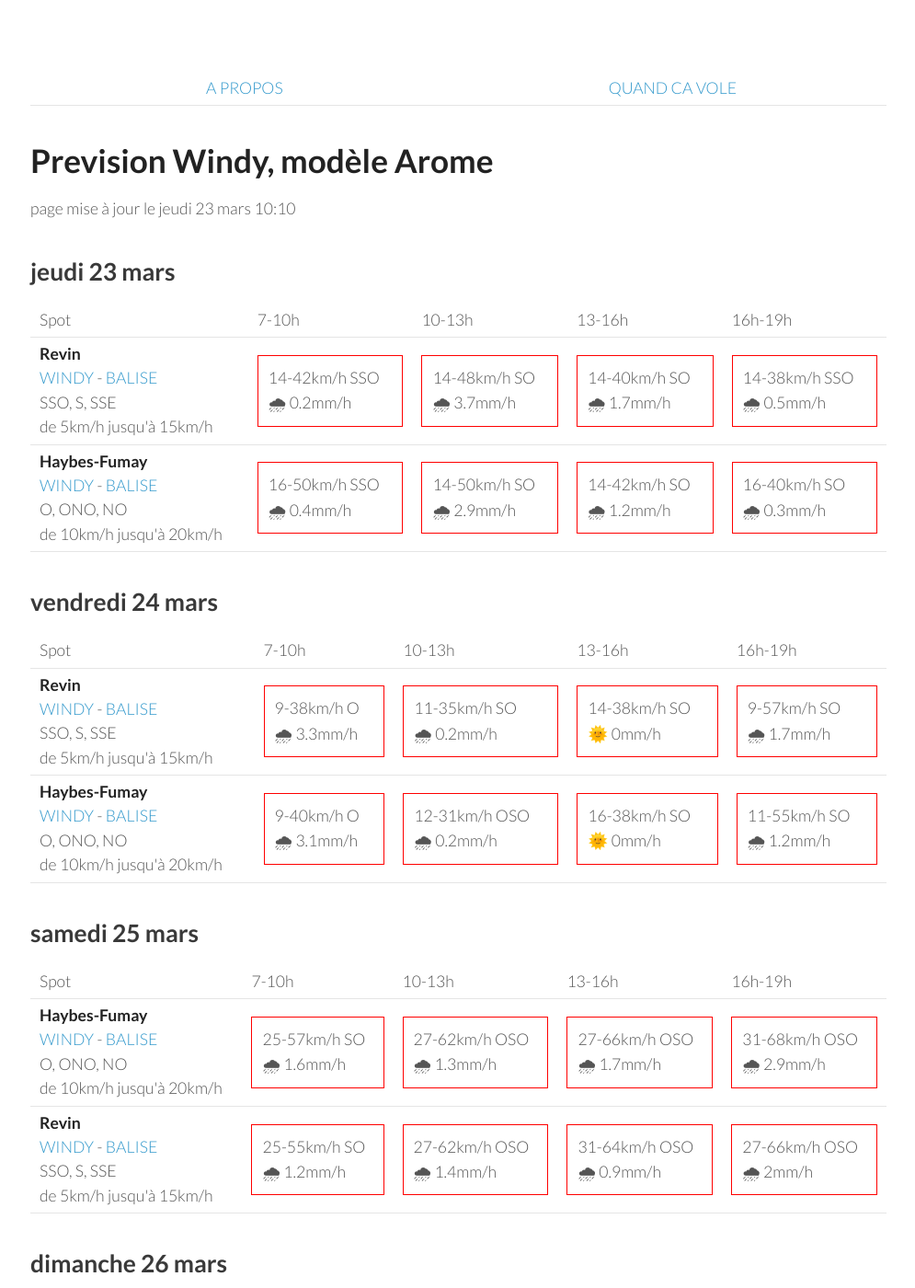
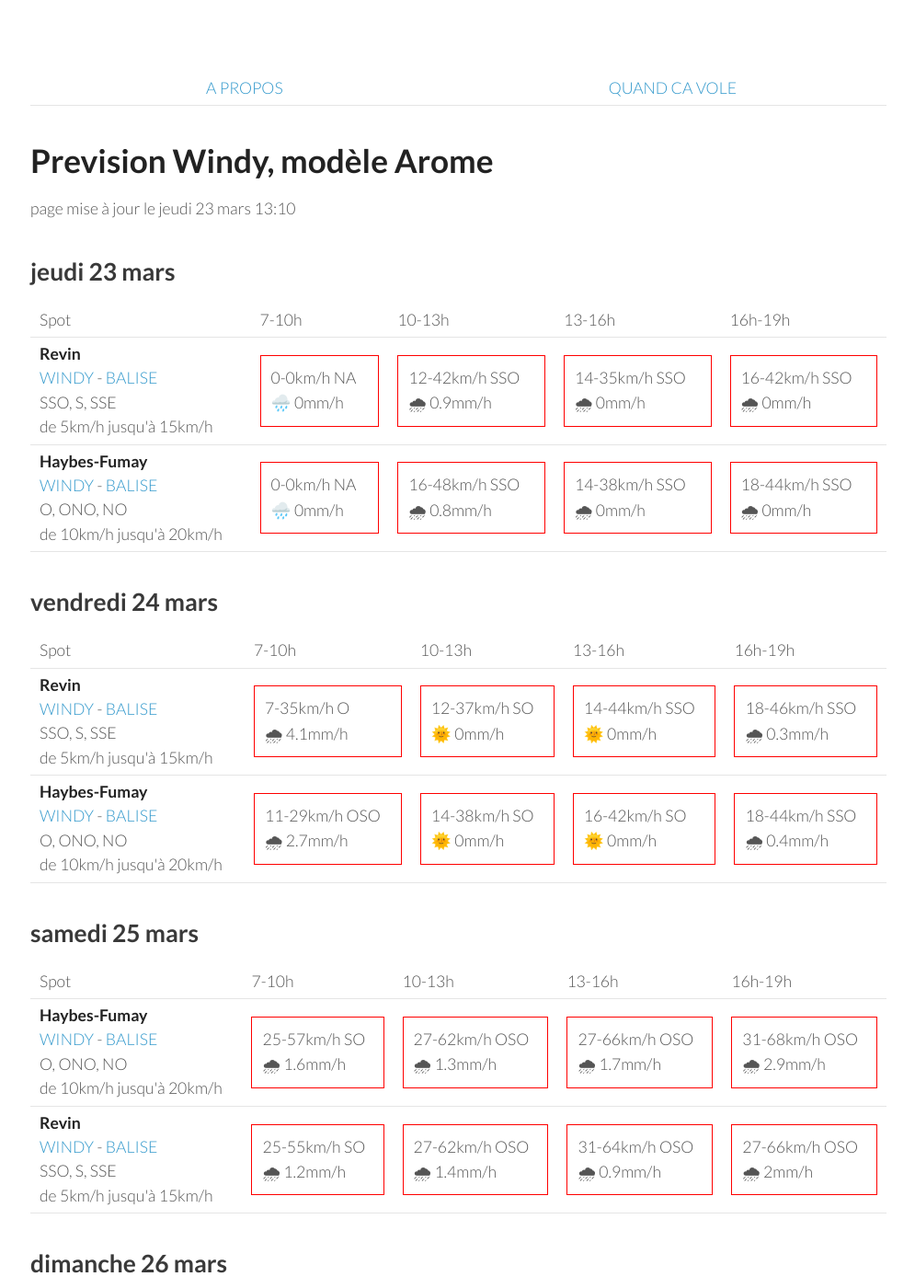
Before and after one commit to parapente-dans-le-nord/parapente-dans-le-nord.github.io, a Jekyll site: the page built from ardennes.markdown, in a window 1280 px wide and 1400 px high. Shown: the whole window at 92% size, without its empty margins (25-1020 px from the left). Built offline with Jekyll 4.4.1, drawn with Linux system fonts in a browser that asks for light colours.

Commit message:
update index.markdown

```diff
--- a/ardennes.markdown
+++ b/ardennes.markdown
@@ -7,7 +7,7 @@ title:  "Tous les spots"
 {: .links}
 
 # Prevision Windy, modèle Arome
-page mise à jour le jeudi 23 mars 10:10
+page mise à jour le jeudi 23 mars 13:10
 
 ## jeudi 23 mars
 
@@ -24,21 +24,19 @@ page mise à jour le jeudi 23 mars 10:10
 <tr>
         <td><strong>Revin</strong><br><a href="https://windy.com/49.948/4.625?49.543,4.625,8">WINDY</a> - <span class=""><a href="http://www.balisemeteo.com/balise.php?idBalise=5019">BALISE</a> </span><br> <span class="vent-favorable">SSO, S, SSE</span><br><span class="force-vent">de 5km/h jusqu'à 15km/h</span> </td>
 
-            <td><div class="not-flyable"><p>14-42km/h SSO</p><p>🌧 0.2mm/h</p></div></td>
-            <td><div class="not-flyable"><p>14-48km/h SO</p><p>🌧 3.7mm/h</p></div></td>
-            <td><div class="not-flyable"><p>14-40km/h SO</p><p>🌧 1.7mm/h</p></div></td>
-            <td><div class="not-flyable"><p>14-38km/h SSO</p><p>🌧 0.5mm/h</p></div></td>
-
+            <td><div class="not-flyable"><p>0-0km/h NA</p><p>🌧️ 0mm/h</p></div></td>
+            <td><div class="not-flyable"><p>12-42km/h SSO</p><p>🌧 0.9mm/h</p></div></td>
+            <td><div class="not-flyable"><p>14-35km/h SSO</p><p>🌧 0mm/h</p></div></td>
+            <td><div class="not-flyable"><p>16-42km/h SSO</p><p>🌧 0mm/h</p></div></td>
 
     </tr>
 <tr>
         <td><strong>Haybes-Fumay</strong><br><a href="https://windy.com/49.998/4.715?49.913,4.738,10">WINDY</a> - <span class=""><a href="http://www.balisemeteo.com/balise.php?idBalise=104">BALISE</a> </span><br> <span class="vent-favorable">O, ONO, NO</span><br><span class="force-vent">de 10km/h jusqu'à 20km/h</span> </td>
 
-            <td><div class="not-flyable"><p>16-50km/h SSO</p><p>🌧 0.4mm/h</p></div></td>
-            <td><div class="not-flyable"><p>14-50km/h SO</p><p>🌧 2.9mm/h</p></div></td>
-            <td><div class="not-flyable"><p>14-42km/h SO</p><p>🌧 1.2mm/h</p></div></td>
-            <td><div class="not-flyable"><p>16-40km/h SO</p><p>🌧 0.3mm/h</p></div></td>
-
+            <td><div class="not-flyable"><p>0-0km/h NA</p><p>🌧️ 0mm/h</p></div></td>
+            <td><div class="not-flyable"><p>16-48km/h SSO</p><p>🌧 0.8mm/h</p></div></td>
+            <td><div class="not-flyable"><p>14-38km/h SSO</p><p>🌧 0mm/h</p></div></td>
+            <td><div class="not-flyable"><p>18-44km/h SSO</p><p>🌧 0mm/h</p></div></td>
 
     </tr>
 
@@ -60,20 +58,20 @@ page mise à jour le jeudi 23 mars 10:10
 <tr>
         <td><strong>Revin</strong><br><a href="https://windy.com/49.948/4.625?49.543,4.625,8">WINDY</a> - <span class=""><a href="http://www.balisemeteo.com/balise.php?idBalise=5019">BALISE</a> </span><br> <span class="vent-favorable">SSO, S, SSE</span><br><span class="force-vent">de 5km/h jusqu'à 15km/h</span> </td>
 
-            <td><div class="not-flyable"><p>9-38km/h O</p><p>🌧 3.3mm/h</p></div></td>
-            <td><div class="not-flyable"><p>11-35km/h SO</p><p>🌧 0.2mm/h</p></div></td>
-            <td><div class="not-flyable"><p>14-38km/h SO</p><p>🌞 0mm/h</p></div></td>
-            <td><div class="not-flyable"><p>9-57km/h SO</p><p>🌧 1.7mm/h</p></div></td>
+            <td><div class="not-flyable"><p>7-35km/h O</p><p>🌧 4.1mm/h</p></div></td>
+            <td><div class="not-flyable"><p>12-37km/h SO</p><p>🌞 0mm/h</p></div></td>
+            <td><div class="not-flyable"><p>14-44km/h SSO</p><p>🌞 0mm/h</p></div></td>
+            <td><div class="not-flyable"><p>18-46km/h SSO</p><p>🌧 0.3mm/h</p></div></td>
 
 
     </tr>
 <tr>
         <td><strong>Haybes-Fumay</strong><br><a href="https://windy.com/49.998/4.715?49.913,4.738,10">WINDY</a> - <span class=""><a href="http://www.balisemeteo.com/balise.php?idBalise=104">BALISE</a> </span><br> <span class="vent-favorable">O, ONO, NO</span><br><span class="force-vent">de 10km/h jusqu'à 20km/h</span> </td>
 
-            <td><div class="not-flyable"><p>9-40km/h O</p><p>🌧 3.1mm/h</p></div></td>
-            <td><div class="not-flyable"><p>12-31km/h OSO</p><p>🌧 0.2mm/h</p></div></td>
-            <td><div class="not-flyable"><p>16-38km/h SO</p><p>🌞 0mm/h</p></div></td>
-            <td><div class="not-flyable"><p>11-55km/h SO</p><p>🌧 1.2mm/h</p></div></td>
+            <td><div class="not-flyable"><p>11-29km/h OSO</p><p>🌧 2.7mm/h</p></div></td>
+            <td><div class="not-flyable"><p>14-38km/h SO</p><p>🌞 0mm/h</p></div></td>
+            <td><div class="not-flyable"><p>16-42km/h SO</p><p>🌞 0mm/h</p></div></td>
+            <td><div class="not-flyable"><p>18-44km/h SSO</p><p>🌧 0.4mm/h</p></div></td>
 
 
     </tr>
```
